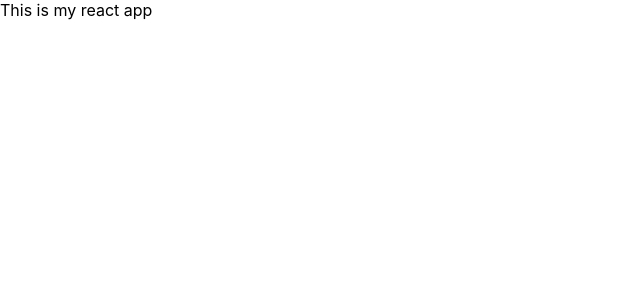
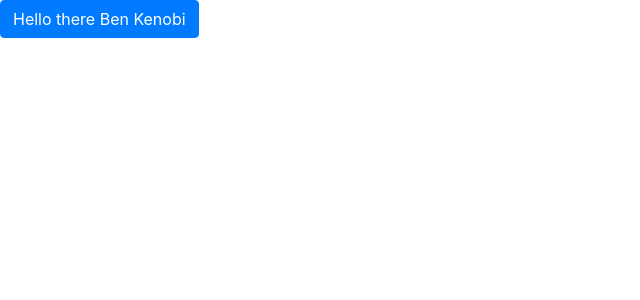
Before and after one commit to brandonbrown4792/weather-checker, a React (Create React App) app: page / in a window 1280 px wide. Shown: the top 300 px of the page, without its empty margins (0-640 px from the left). Built offline with nearby package versions, Linux system fonts and the light colour scheme.

Commit message:
Added home page and bootstrap

```diff
--- a/package.json
+++ b/package.json
@@ -6,7 +6,9 @@
     "@testing-library/jest-dom": "^5.11.4",
     "@testing-library/react": "^11.1.0",
     "@testing-library/user-event": "^12.1.10",
+    "bootstrap": "^4.5.3",
     "react": "^17.0.1",
+    "react-bootstrap": "^1.4.0",
     "react-dom": "^17.0.1",
     "react-scripts": "4.0.1",
     "web-vitals": "^0.2.4"
--- a/public/index.html
+++ b/public/index.html
@@ -1,20 +1,20 @@
 <!DOCTYPE html>
 <html lang="en">
+
 <head>
   <meta charset="utf-8" />
   <link rel="icon" href="%PUBLIC_URL%/favicon.ico" />
   <meta name="viewport" content="width=device-width, initial-scale=1" />
   <meta name="theme-color" content="#000000" />
-    <meta
-      name="description"
-      content="Web site created using create-react-app"
-    />
+  <meta name="description" content="Web site created using create-react-app" />
   <link rel="apple-touch-icon" href="%PUBLIC_URL%/logo192.png" />
   <!--
       manifest.json provides metadata used when your web app is installed on a
       user's mobile device or desktop. See https://developers.google.com/web/fundamentals/web-app-manifest/
     -->
   <link rel="manifest" href="%PUBLIC_URL%/manifest.json" />
+  <link rel="stylesheet" href="https://maxcdn.bootstrapcdn.com/bootstrap/4.5.0/css/bootstrap.min.css"
+    integrity="sha384-9aIt2nRpC12Uk9gS9baDl411NQApFmC26EwAOH8WgZl5MYYxFfc+NcPb1dKGj7Sk" crossorigin="anonymous" />
   <!--
       Notice the use of %PUBLIC_URL% in the tags above.
       It will be replaced with the URL of the `public` folder during the build.
@@ -26,6 +26,7 @@
     -->
   <title>React App</title>
 </head>
+
 <body>
   <noscript>You need to enable JavaScript to run this app.</noscript>
   <div id="root"></div>
@@ -40,4 +41,5 @@
       To create a production bundle, use `npm run build` or `yarn build`.
     -->
 </body>
+
 </html>
--- a/src/App.js
+++ /dev/null
@@ -1,9 +0,0 @@
-import './App.css';
-
-function App() {
-  return (
-    <div>This is my react app</div>
-  );
-}
-
-export default App;
--- /dev/null
+++ b/src/components/App.js
@@ -0,0 +1,10 @@
+import '../stylesheets/App.css';
+import { HomePage } from './HomePage';
+
+function App() {
+  return (
+    <HomePage />
+  );
+}
+
+export default App;
--- /dev/null
+++ b/src/components/HomePage.js
@@ -0,0 +1,6 @@
+import React from 'react';
+import { Button } from 'react-bootstrap';
+
+export function HomePage() {
+    return <Button>Hello there Ben Kenobi</Button>
+}
--- a/src/index.js
+++ b/src/index.js
@@ -1,7 +1,7 @@
 import React from 'react';
 import ReactDOM from 'react-dom';
-import './index.css';
-import App from './App';
+import './stylesheets/index.css';
+import App from './components/App';
 
 ReactDOM.render(
   <React.StrictMode>
```
Also changed, not shown: src/apiUtilities/apiUtilities.js (added), src/stylesheets/App.css (renamed from src/App.css), src/stylesheets/index.css (renamed from src/index.css), 2 other files (tests, documents, lock files or other folders). Lines whose indentation alone changed are shown as unchanged.
